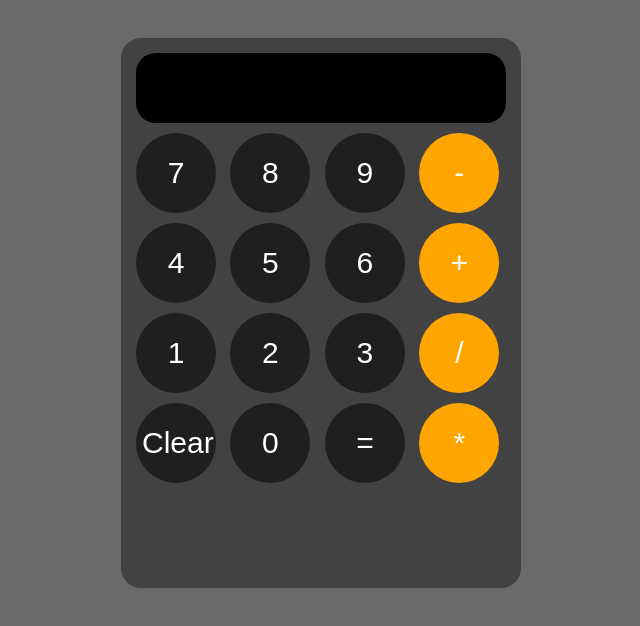
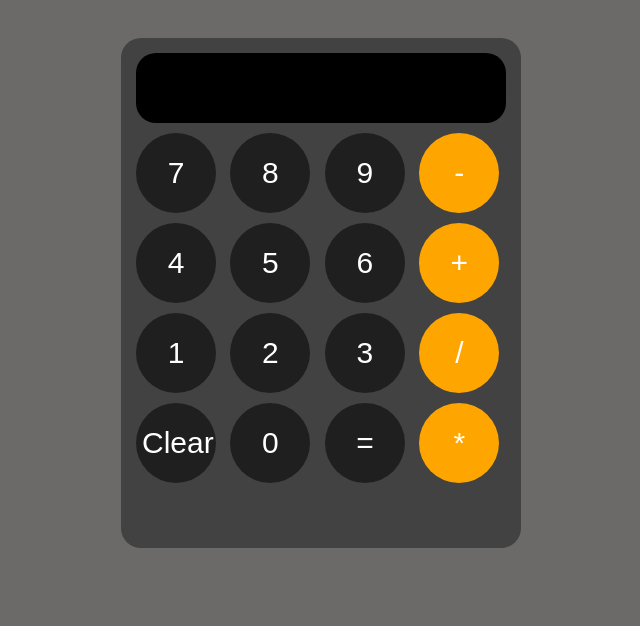
Before and after one commit to maribhamid/Calculator, a plain HTML site: page index.html in a window 1280 px wide. Shown: the whole page, without its empty margins (319-959 px from the left). Drawn offline with Linux system fonts and the light colour scheme.

Commit message:
Update index.html

```diff
--- a/index.html
+++ b/index.html
@@ -21,7 +21,7 @@
             border-radius: 20px;
             background-color: rgb(66, 66, 66);
             margin-top: 30px;
-            padding: 10px 10px 100px 10px
+            padding: 10px 10px 60px 10px
         }
         .textDisplay{
             margin: 5px;
```
